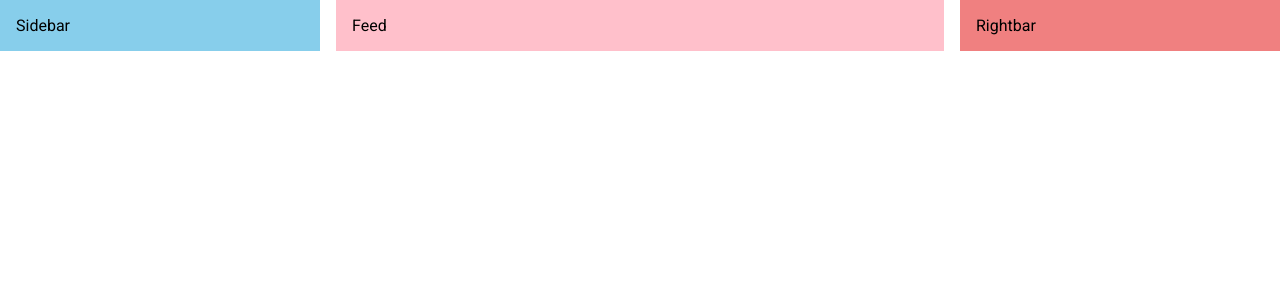
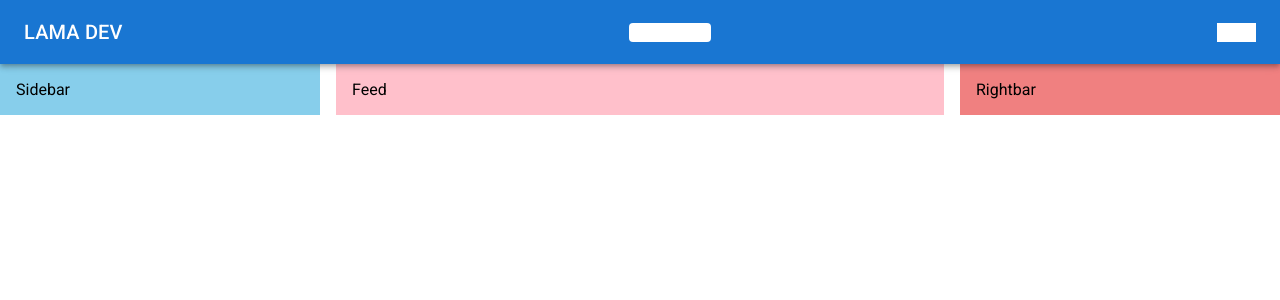
Before and after one commit to akhileshsharma22/MUI-Responsive-Real-Project, a React (Create React App) app: page / in a window 1280 px wide. Shown: the top 300 px of the page. Built offline with nearby package versions, Linux system fonts and the light colour scheme.

Commit message:
Enhance Navbar with search bar and icons using MUI styled components

```diff
--- a/src/App.js
+++ b/src/App.js
@@ -2,11 +2,13 @@ import React from 'react';
 import Sidebar from './components/Sidebar';
 import Feed from './components/Feed';
 import Rightbar from './components/Rightbar';
+import Navbar from './components/Navbar';
 import { Box, Stack } from '@mui/material';
 
 function App() {
   return (
     <Box>
+      <Navbar />
       <Stack direction="row" spacing={2} justifycontent="space-between">
         <Sidebar />
         <Feed />
--- a/src/components/Navbar.jsx
+++ b/src/components/Navbar.jsx
@@ -1,9 +1,33 @@
 import React from 'react';
+import { AppBar, Toolbar, styled , Typography, Box} from '@mui/material';
+import PetsIcon from '@mui/icons-material/Pets';
 
-function Navbar() {
+const StyledToolbar = styled(Toolbar)({
+    display: 'flex',
+    justifyContent: 'space-between',
+})
+
+const Search = styled("div")(({theme}) =>({
+    backgroundColor: "white",
+    padding: "0 10px",
+    borderRadius: theme.shape.borderRadius,
+}))
+
+const Icons = styled(Box)(({theme}) =>({
+    backgroundColor: "white",
+}))
+
+const Navbar = () => {
     return (
-        <div>Navbar</div>
-  )
-}
+        <AppBar position="sticky">
+            <StyledToolbar>
+                <Typography variant="h6" sx={{display:{xs:"none", sm:"block"}}}>LAMA DEV</Typography>
+                <PetsIcon sx={{display:{xs:"block", sm:"none"}}}/>
+                <Search>Search...</Search>
+                <Icons>Icons</Icons>
+            </StyledToolbar>
+        </AppBar>
+  );
+};
 
 export default Navbar;
```
Also changed, not shown: src/theme.js (+13 -2 lines).
